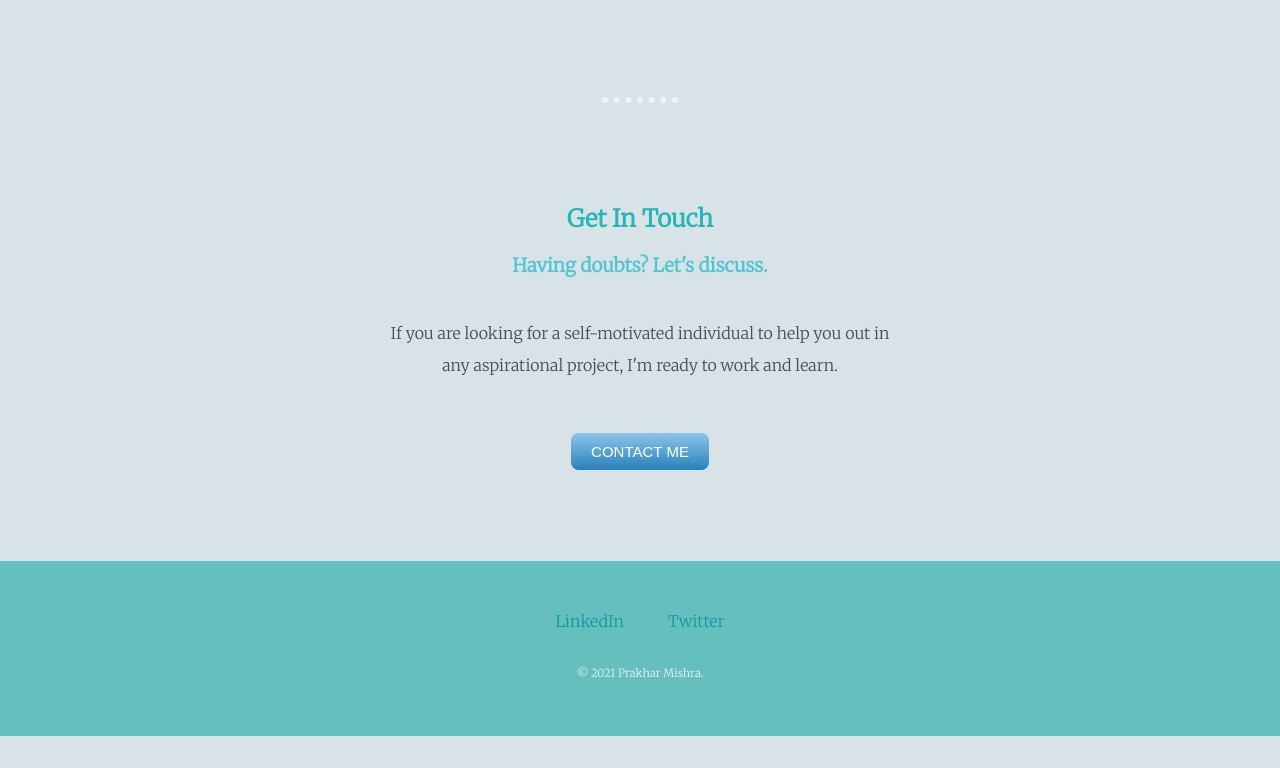
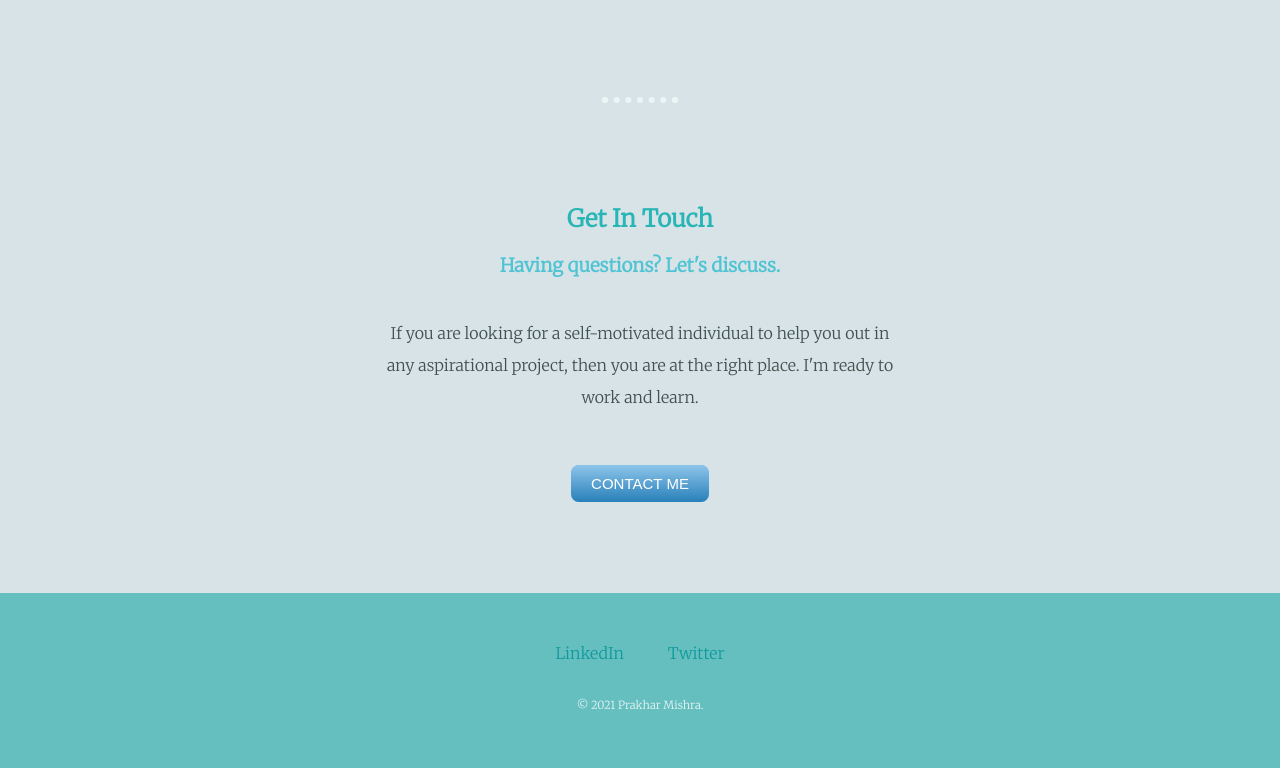
Before and after one commit to MatrixUtopian/My_Website, a plain HTML site: page index.html in a window 1280 px wide. Shown: the part 1890-2658 px from the top of the page. Before the commit the page ends 2626 px from the top, so only its background shows below. Drawn offline with Linux system fonts and the light colour scheme; a web font is replaced by a local one.

Commit message:
content updated

```diff
--- a/index.html
+++ b/index.html
@@ -45,8 +45,8 @@
       <hr>
       <div class="contact-me">
         <h2>Get In Touch</h2>
-        <h3>Having doubts? Let's discuss.</h3>
-        <p class="contact-msg">If you are looking for a self-motivated individual to help you out in any aspirational project, I'm ready to work and learn.</p>
+        <h3>Having questions? Let's discuss.</h3>
+        <p class="contact-msg">If you are looking for a self-motivated individual to help you out in any aspirational project, then you are at the right place. I'm ready to work and learn.</p>
         <a class="btn" href="mailto:prakhar999mishra@gmail.com">CONTACT ME</a>
       </div>
     </div>
```
